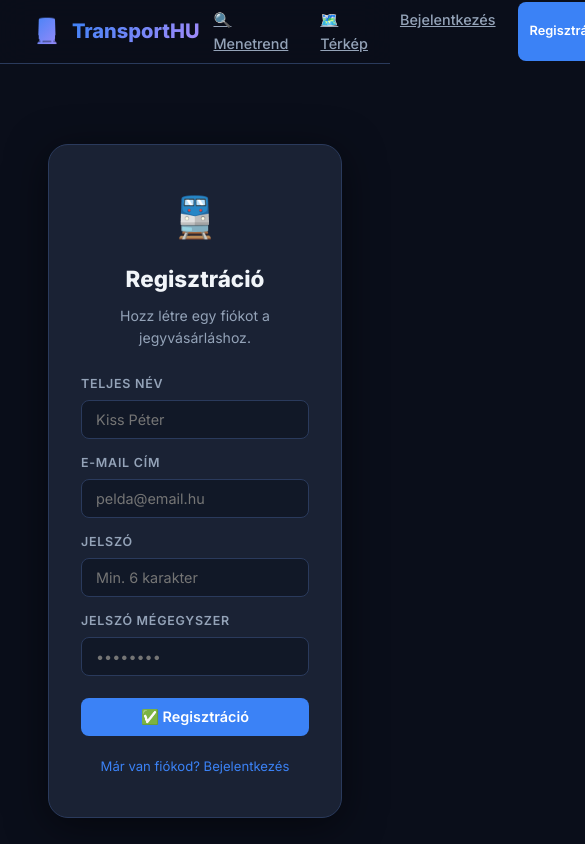
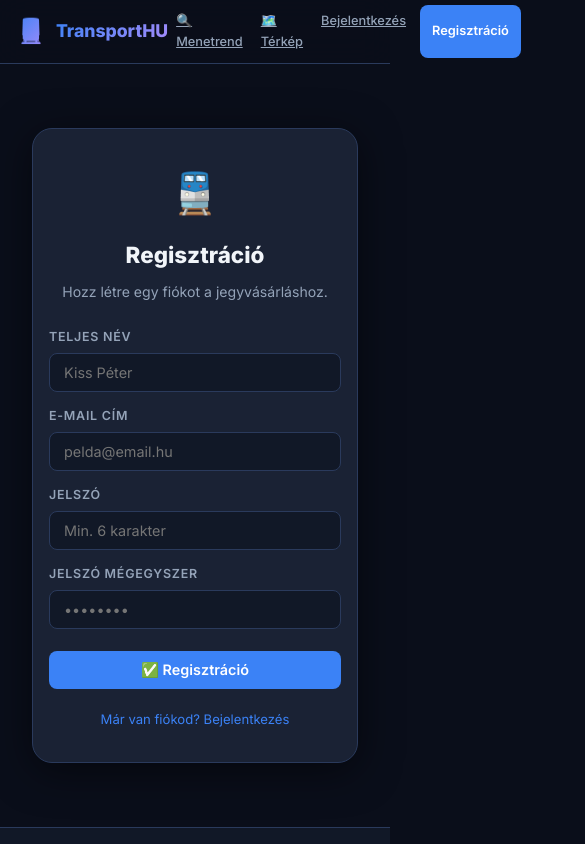
Before and after one commit to hussar41-stack/vasut, a React (Create React App) app in the folder frontend/: page /register in a window 390 px wide. Shown: the top 844 px of the page, 585 px wide, since content can reach past the window. Built offline with nearby package versions, Linux system fonts and the light colour scheme; no server answers; the HTML template or start-up script is replaced by a standard one.

Commit message:
Add thorough mobile responsiveness styling

```diff
--- a/frontend/src/index.css
+++ b/frontend/src/index.css
@@ -343,3 +343,34 @@ body {
   border-radius: var(--radius-sm); padding: 12px 14px;
   margin-top: 1rem; word-break: break-all;
 }
+
+/* ─── Mobile Responsiveness ─── */
+@media (max-width: 768px) {
+  .navbar { padding: 0 1rem; }
+  .navbar-brand { font-size: 1.1rem; }
+  .hero { padding: 2rem 1rem; }
+  .hero h1 { font-size: 1.6rem; }
+  .main { padding: 1rem; }
+  .nav-links { gap: 2px; }
+  .nav-link { padding: 6px 8px; font-size: 0.8rem; }
+
+  .trip-card {
+    grid-template-columns: 1fr;
+    gap: 1rem;
+    padding: 1rem;
+  }
+  .trip-meta { align-items: flex-start; flex-direction: row; gap: 12px; }
+  .trip-actions {
+    align-items: center;
+    flex-direction: row-reverse;
+    justify-content: space-between;
+    width: 100%;
+    border-top: 1px solid var(--border);
+    padding-top: 1rem;
+  }
+
+  .form-row { grid-template-columns: 1fr; }
+  .ticket-card { grid-template-columns: 1fr; }
+  .ticket-price { text-align: left; }
+  .auth-card { padding: 2rem 1rem; }
+}
```
